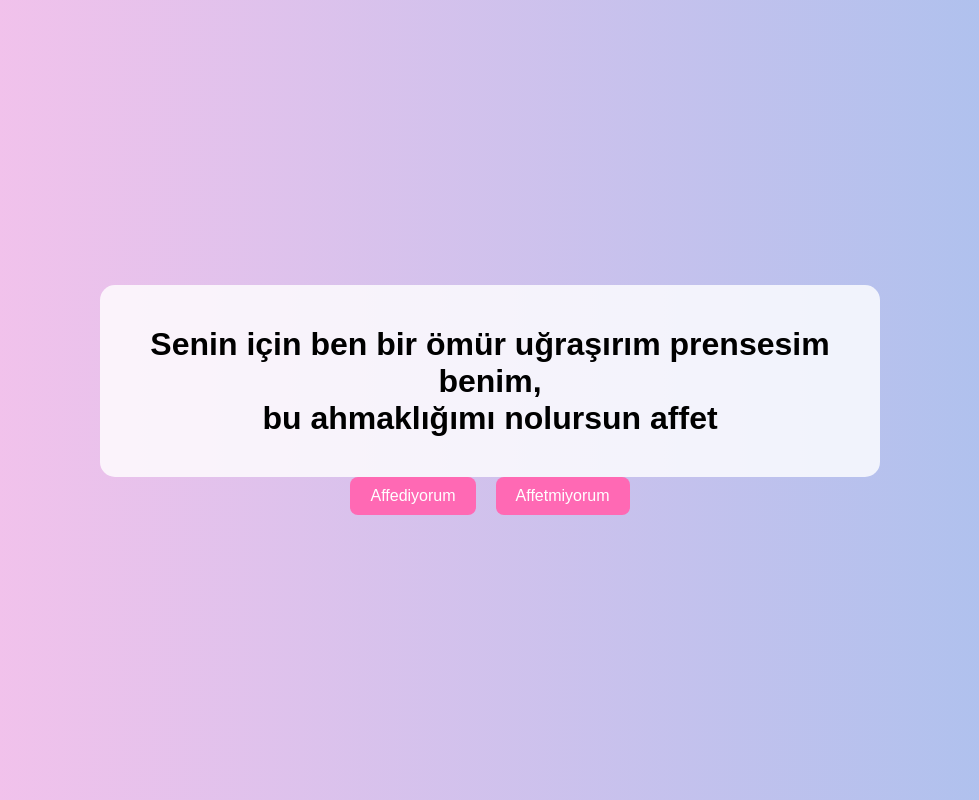
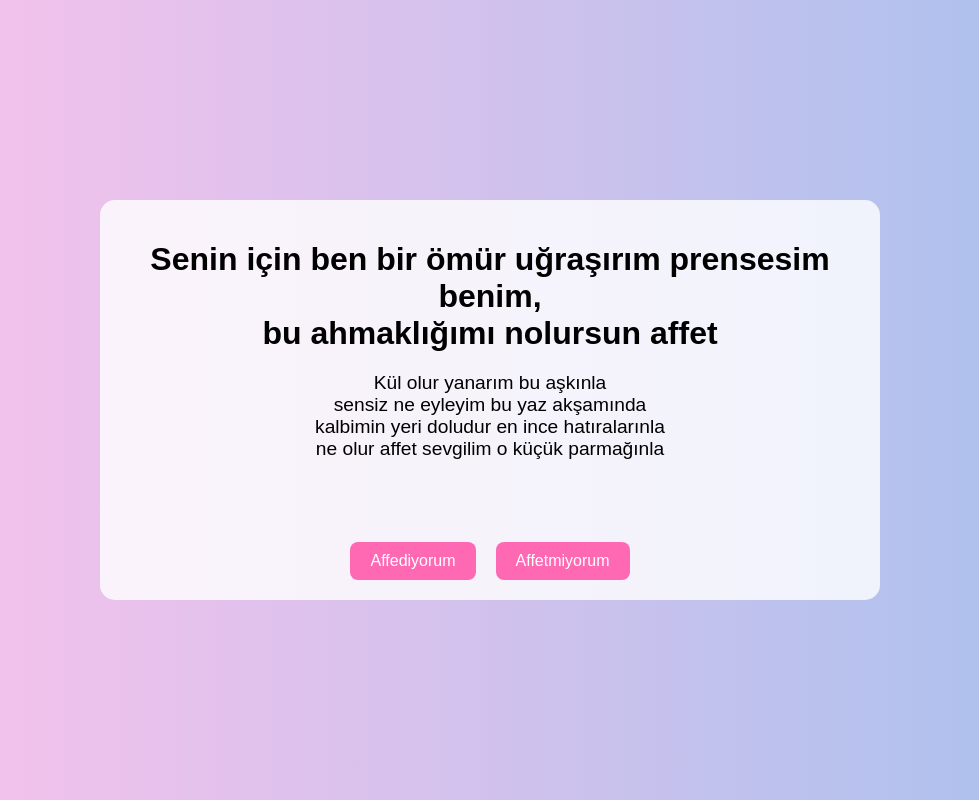
Before and after one commit to yirilet/ask, a plain HTML site: page index.html in a window 1280 px wide. Both pictures are taken after a click on the button "Affetmiyorum". Shown: the whole page, without its empty margins (150-1129 px from the left). Drawn offline with Linux system fonts and the light colour scheme.

Commit message:
Update index.html

```diff
--- a/index.html
+++ b/index.html
@@ -17,9 +17,6 @@
     justify-content: center;
     overflow: hidden;
     position: relative;
- }
-
- /* Uçuşan position: relative;
   }
 
   /* Uçuşan kalpler */
@@ -66,7 +63,7 @@
     margin-bottom: 20px;
   }
 
- /* Yazı alanları */
+  /* Yazı alanı boş bırakıldı */
   .message {
     font-size: 1.2em;
     margin-bottom: 20px;
@@ -102,7 +99,8 @@
 
 <div class="container">
   <h1>Senin için ben bir ömür uğraşırım prensesim benim,<br/> bu ahmaklığımı nolursun affet</h1>
-
+  <div class="message" id="message">
+    <!-- Mesaj başlangıçta boş -->
   </div>
   <div class="buttons">
     <button id="btnA" >Affediyorum</button>
@@ -144,3 +142,12 @@
   document.getElementById('btnB').addEventListener('click', () => {
     messageDiv.innerHTML = `
       Kül olur yanarım bu aşkınla<br/>
+      sensiz ne eyleyim bu yaz akşamında<br/>
+      kalbimin yeri doludur en ince hatıralarınla<br/>
+      ne olur affet sevgilim o küçük parmağınla
+    `;
+  });
+</script>
+
+</body>
+</html>
```
Lines whose indentation alone changed are shown as unchanged.
